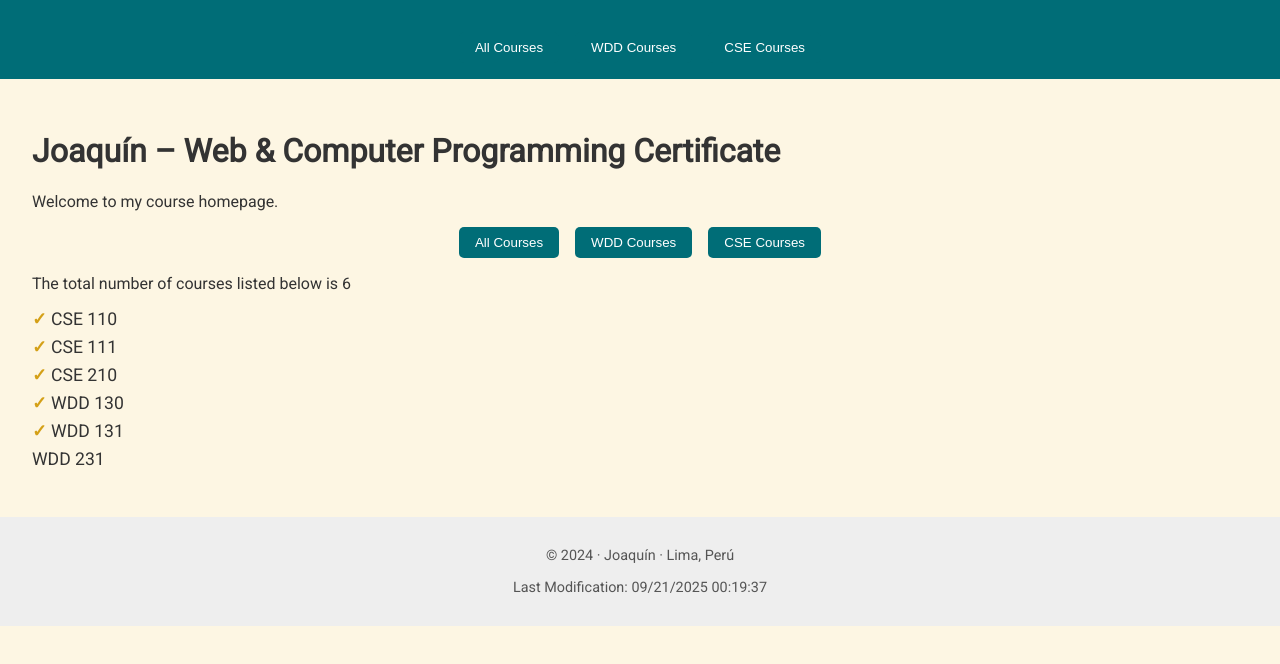
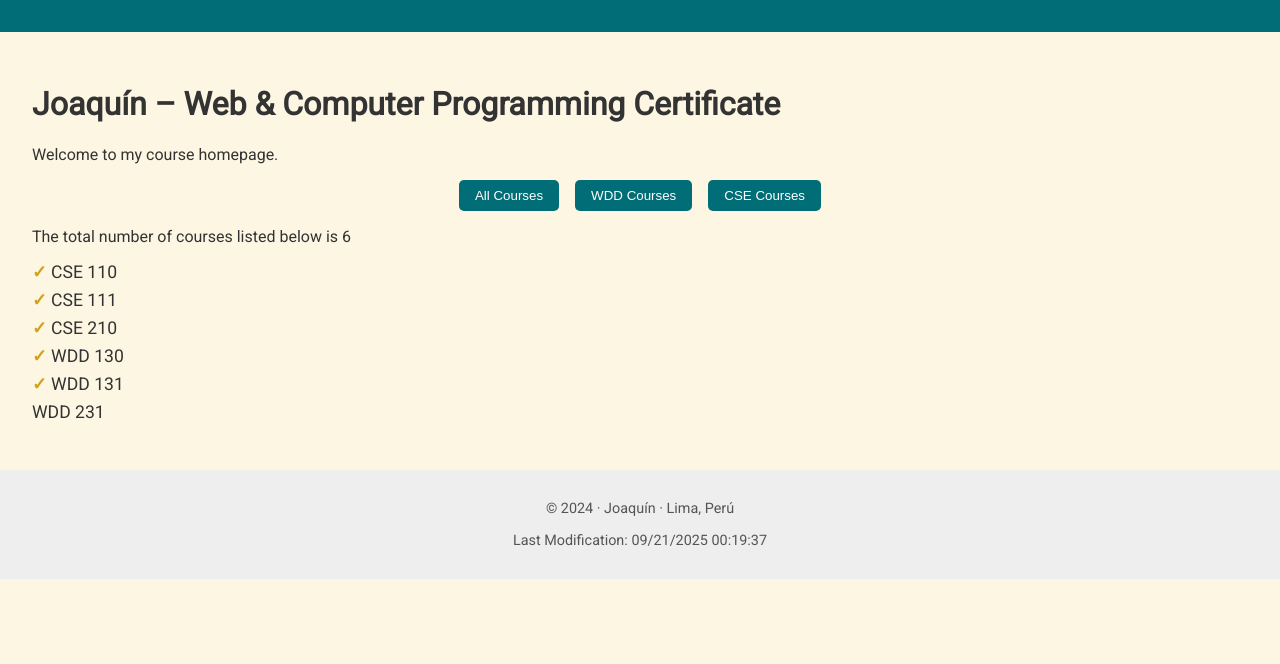
Before and after one commit to JoaquinECB/wdd231, a plain HTML site: page index.html in a window 1280 px wide. Drawn offline with Linux system fonts and the light colour scheme.

Commit message:
changes 8

```diff
--- a/index.html
+++ b/index.html
@@ -16,11 +16,6 @@
 <body>
     <header>
         <title>Joaquín – Web & Computer Programming Certificate</title>
-        <nav>
-            <button data-filter="all">All Courses</button>
-            <button data-filter="wdd">WDD Courses</button>
-            <button data-filter="cse">CSE Courses</button>
-        </nav>
     </header>
 
     <main>
```
